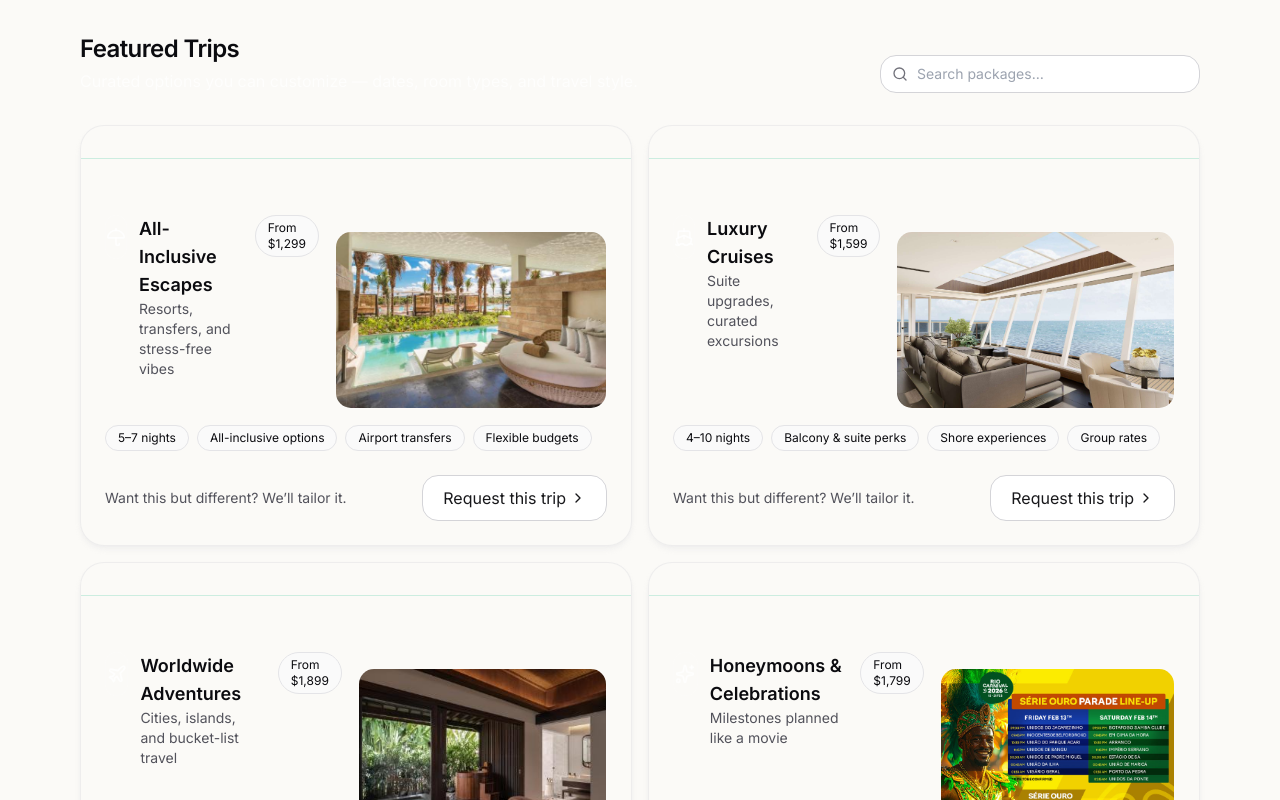
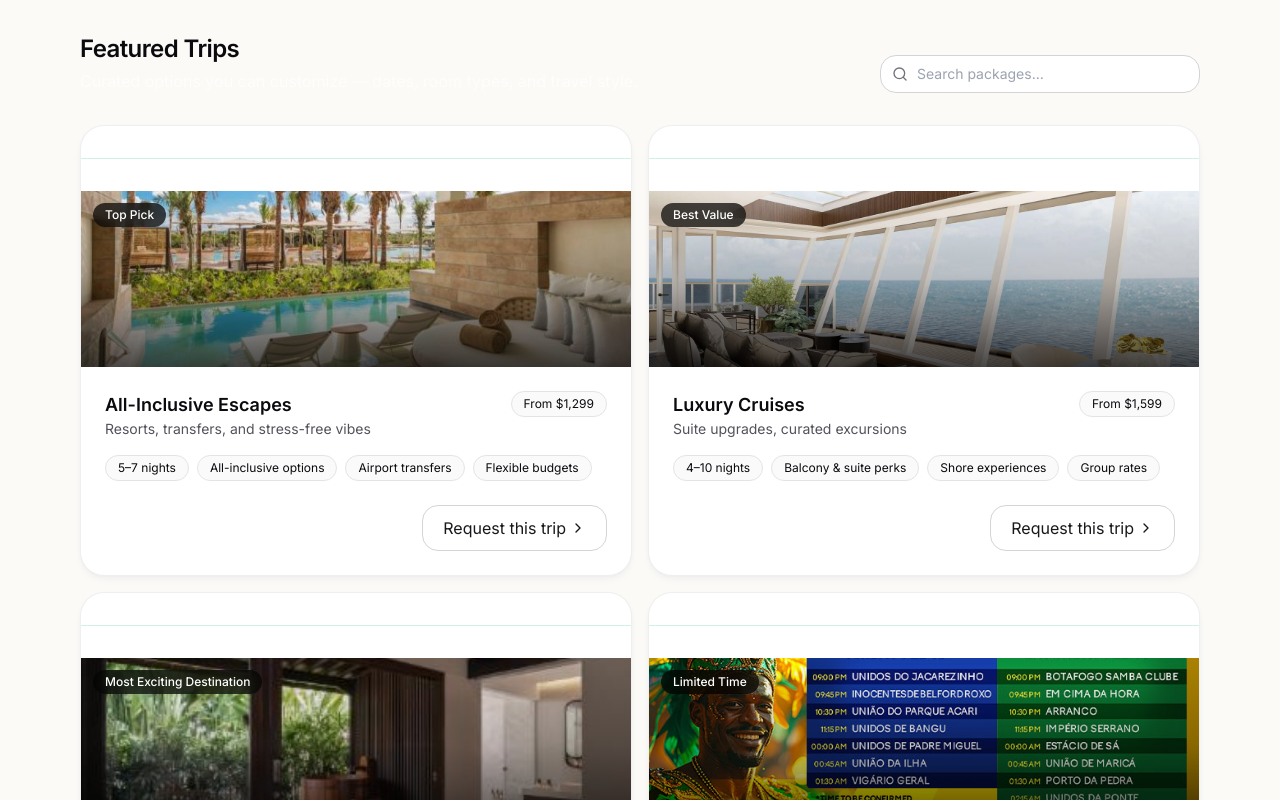
Before and after one commit to Lisaray24/world-is-my-playground-, a React (Vite) app: page / in a window 1280 px wide. Shown: the part 1600-2400 px from the top of the page. Built offline with nearby package versions, Linux system fonts and the light colour scheme.

Commit message:
Fix package badge rendering

```diff
--- a/src/App.jsx
+++ b/src/App.jsx
@@ -20,7 +20,6 @@ const FORMSPREE_URL = "https://formspree.io/f/mbdjvyoe";
 
 const easeLuxury = [0.22, 1, 0.36, 1];
 
-
 const BRAND = {
   name: "The World Is My Playground",
   tagline: "Every detail. Every destination.",
@@ -34,6 +33,7 @@ const PACKAGES = [
   {
     title: "All-Inclusive Escapes",
     subtitle: "Resorts, transfers, and stress-free vibes",
+    badge: "Top Pick",
     icon: Umbrella,
     priceFrom: 1299,
     image: "/packages/cancun.jpg",
@@ -43,6 +43,7 @@ const PACKAGES = [
   {
     title: "Luxury Cruises",
     subtitle: "Suite upgrades, curated excursions",
+    badge: "Best Value",
     icon: Ship,
     priceFrom: 1599,
     image: "/packages/luxury-cruise.jpg",
@@ -52,6 +53,7 @@ const PACKAGES = [
   {
     title: "Worldwide Adventures",
     subtitle: "Cities, islands, and bucket-list travel",
+    badge: "Most Exciting Destination",
     icon: Plane,
     priceFrom: 1899,
     image: "/packages/bali.jpg",
@@ -61,6 +63,7 @@ const PACKAGES = [
   {
     title: "Honeymoons & Celebrations",
     subtitle: "Milestones planned like a movie",
+    badge: "Limited Time",
     icon: Sparkles,
     priceFrom: 1799,
     image: "/packages/brazil-rio.jpg",
@@ -536,35 +539,43 @@ async function onSubmit(e) {
           {filteredPACKAGES.map((d) => {
             const Icon = d.icon;
             return (
-              <motion.div key={d.title} initial={{ opacity: 0, y: 10 }} whileInView={{ opacity: 1, y: 0 }} viewport={{ once: true, amount: 0.2 }} transition={{ duration: 0.35 }}>
-                <Card className="h-full overflow-hidden border border-white/10 bg-white/5 transition duration-300 hover:-translate-y-1 hover:border-emerald-500/30 hover:shadow-[0_20px_60px_-30px_rgba(16,185,129,0.35)]">
+              <motion.div
+  key={d.title}
+  initial={{ opacity: 0, y: 10 }}
+  whileInView={{ opacity: 1, y: 0 }}
+  viewport={{ once: true, amount: 0.2 }}
+  transition={{ duration: 0.35 }}
+>
+  <Card className="group overflow-hidden">
+
+    {/* IMAGE */}
+    <div className="relative h-44 w-full">
+      <img
+        src={d.image}
+        alt={d.title}
+        className="h-full w-full object-cover transition duration-500 group-hover:scale-[1.03]"
+        loading="lazy"
+      />
+
+      <div className="absolute inset-0 bg-gradient-to-t from-black/70 via-black/20 to-transparent" />
+
+      {d.badge && (
+        <div className="absolute left-3 top-3 z-10 rounded-full bg-black/70 px-3 py-1 text-xs font-medium text-white backdrop-blur">
+          {d.badge}
+        </div>
+      )}
+    </div>
+
+    {/* CONTENT */}
     <div className="p-6">
       <div className="flex items-start justify-between gap-4">
-                      <div className="flex items-start gap-3">
-                        <div className="grid h-11 w-11 place-items-center rounded-2xl border border-white/10 bg-white/5 text-white/80 transition group-hover:border-emerald-500/30">
-                          <Icon className="h-5 w-5" />
-                        </div>
         <div>
           <div className="text-lg font-semibold">{d.title}</div>
           <div className="text-sm text-zinc-600">{d.subtitle}</div>
         </div>
-                      </div>
         <Badge>From {formatUSD(d.priceFrom)}</Badge>
-                      <div className="mt-4 overflow-hidden rounded-2xl border border-white/10 bg-white/5">
-  <div className="relative h-44 w-full">
-    <img
-      src={d.image}
-      alt={d.title}
-      className="h-full w-full object-cover"
-      loading="lazy"
-    />
-    className="h-full w-full object-cover transition duration-500 group-hover:scale-[1.03]"
-   <motion.div className="group"></motion.div>
-
-  </div>
       </div>
 
-                    </div>
       <div className="mt-4 flex flex-wrap gap-2">
         <Badge className="bg-white">{d.duration}</Badge>
         {d.highlights.map((h) => (
@@ -572,17 +583,18 @@ async function onSubmit(e) {
         ))}
       </div>
 
-                    <div className="mt-6 flex flex-col gap-2 sm:flex-row sm:items-center sm:justify-between">
-                      <div className="text-sm text-zinc-600">Want this but different? We’ll tailor it.</div>
+      <div className="mt-6 flex justify-end">
         <a href="#contact">
-                        <Button variant="outline" className="w-full sm:w-auto">
+          <Button variant="outline">
             Request this trip <ChevronRight className="ml-1 h-4 w-4" />
           </Button>
         </a>
       </div>
     </div>
+
   </Card>
 </motion.div>
+
             );
           })}
         </div>
@@ -701,7 +713,6 @@ async function onSubmit(e) {
   onChange={(e) => setForm({ ...form, details: e.target.value })}
   required
 />
-document.querySelector('textarea[name="details"]')?.focus();
 
 <button
   className="mt-2 rounded-2xl bg-zinc-900 px-4 py-2 text-white hover:bg-zinc-800"
```
Lines whose indentation alone changed are shown as unchanged.
